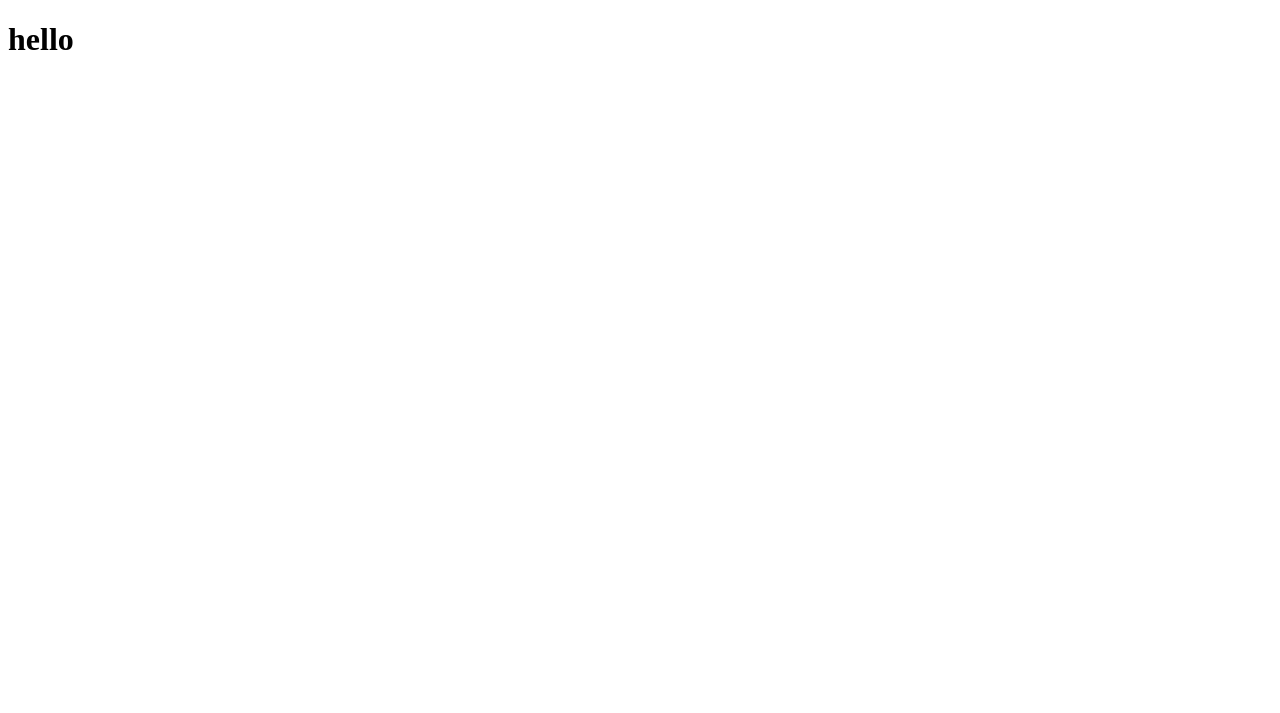
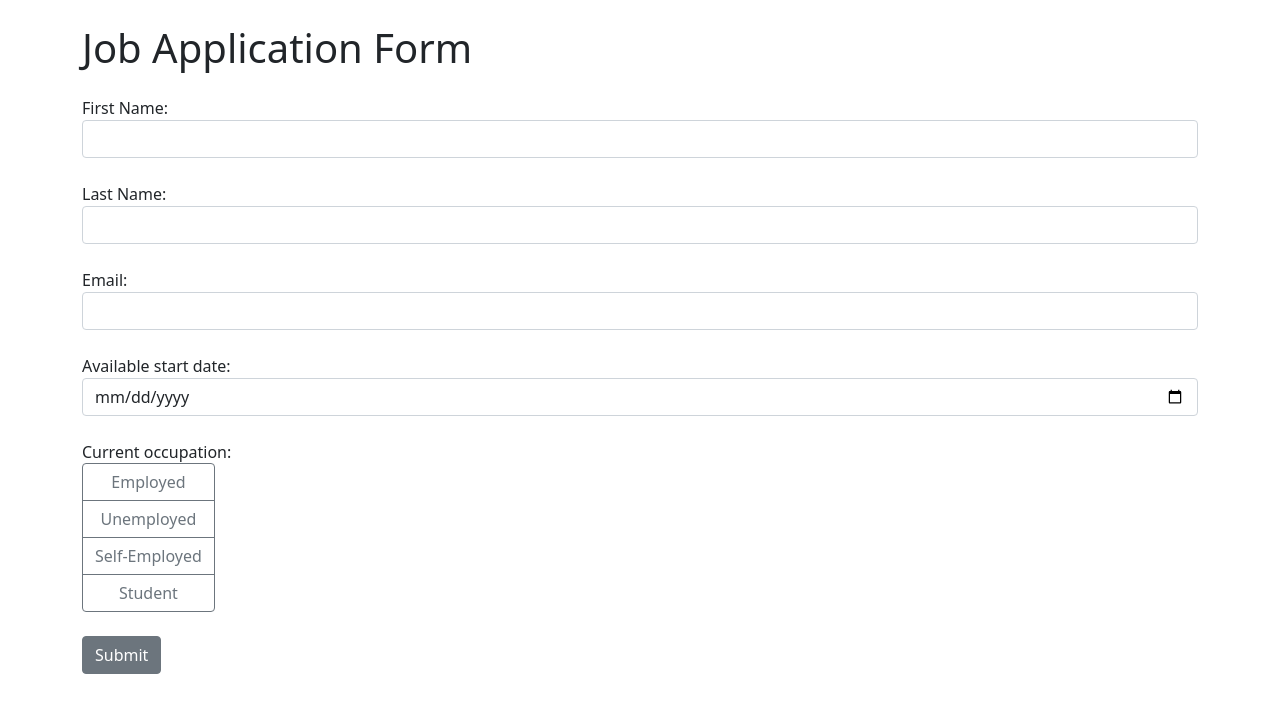
Before and after one commit to kamalsingh-eng/django_python, a Django app: page / in a window 1280 px wide. Before the commit the part shown is almost empty. Shown: the top 713 px of the page. Run offline with Django 5.2, Linux system fonts and the light colour scheme.

Commit message:
django framework updated email functionality with form application fill up done

```diff
--- a/job_application/templates/index.html
+++ b/job_application/templates/index.html
@@ -1,10 +1,61 @@
-<!DOCTYPE html>
-<html lang="en">
-<head>
-    <meta charset="UTF-8">
-    <title>Title</title>
-</head>
-<body>
-<h1>hello</h1>
-</body>
+<!doctype html>
+<html>
+    <head>
+        <meta charset="utf-8">
+        <meta name="viewport" content="width=device-width, initial-scale=1, shrink-to-fit=no">
+        <link rel="stylesheet" href="https://cdn.jsdelivr.net/npm/bootstrap@5.1.3/dist/css/bootstrap.min.css">
+    </head>
+    <body>
+        <div class="container">
+            <h1 class="mt-4 mb-4">Job Application Form</h1>
+            <form method="post">
+                {% csrf_token %}
+                <div class="form-group mb-4">
+                    <label for="first_name">First Name:</label>
+                    <input class="form-control" type="text" id="first_name" name="first_name" required>
+                </div>
+                <div class="form-group mb-4">
+                    <label for="last_name">Last Name:</label>
+                    <input class="form-control" type="text" id="last_name" name="last_name" required>
+                </div>
+                <div class="form-group mb-4">
+                    <label for="email">Email:</label>
+                    <input class="form-control" type="email" id="email" name="email" required>
+                </div>
+                <div class="form-group mb-4">
+                    <label for="date">Available start date:</label>
+                    <input class="form-control" type="date" id="date" name="date" required>
+                </div>
+                <div class="form-group mb-4">
+                    <label>Current occupation: </label>
+                    <br>
+                    <div class="btn-group-vertical" id="occupation">
+                        <input class="btn-check form-check-input" type="radio" id="employed" name="occupation" value="employed" required>
+                        <label class="btn btn-outline-secondary" for="employed">Employed</label>
+
+                        <input class="btn-check form-check-input" type="radio" id="unemployed" name="occupation" value="unemployed" required>
+                        <label class="btn btn-outline-secondary" for="unemployed">Unemployed</label>
+
+                        <input class="btn-check form-check-input" type="radio" id="self-employed" name="occupation" value="self-employed" required>
+                        <label class="btn btn-outline-secondary" for="self-employed">Self-Employed</label>
+
+                        <input class="btn-check form-check-input" type="radio" id="student" name="occupation" value="student" required>
+                        <label class="btn btn-outline-secondary" for="student">Student</label>
+                    </div>
+                </div>
+                <button class="btn btn-secondary mb-4" type="submit">Submit</button>
+
+                {% if messages %}
+                <div class="alert alert-success">
+                    {% for message in messages %}
+                        {{ message }}
+                    {% endfor %}
+                </div>
+                {% endif %}
+
+            </form>
+        </div>
+        <script src="https://code.jquery.com/jquery-3.6.0.min.js"></script>
+        <script src="https://cdn.jsdelivr.net/npm/bootstrap@5.1.3/dist/js/bootstrap.min.js"></script>
+    </body>
 </html>
--- a/job_application/views.py
+++ b/job_application/views.py
@@ -1,5 +1,27 @@
 from django.shortcuts import render
+from .forms import ApplicationForm
+from .models import Form
+from django.contrib import messages
+from django.core.mail import EmailMessage
+
+def index(request):
+    if request.method == "POST":
+        form = ApplicationForm(request.POST)
+        if form.is_valid():
+            first_name = form.cleaned_data["first_name"]
+            last_name = form.cleaned_data["last_name"]
+            email = form.cleaned_data["email"]
+            date = form.cleaned_data["date"]
+            occupation = form.cleaned_data["occupation"]
+            print(first_name)
+
+            Form.objects.create(first_name=first_name, last_name=last_name,
+                                email=email, date=date, occupation=occupation)
+            message_body = f"A new job application was submitted. Thank you, {first_name}."
+            email_message = EmailMessage("Form submission confirmation", message_body, to=[email])
+            email_message.send()
 
 
-def index(request):
+
+            messages.success(request, "Form submitted successfully!")
     return render(request, "index.html")
```
Also changed, not shown: job_application/forms.py (added, +10 -0 lines), mysite/settings.py (+9 -0 lines), db.sqlite3, 1 other file.
